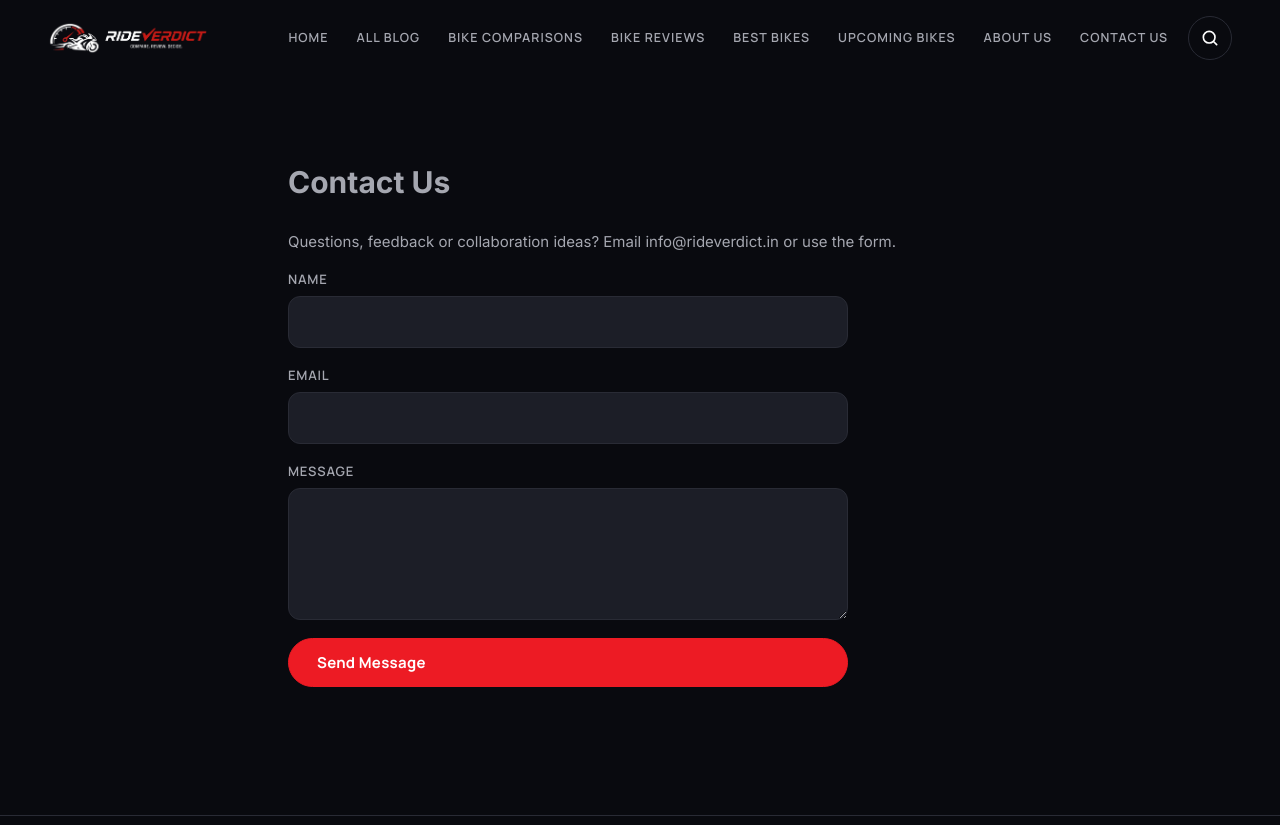
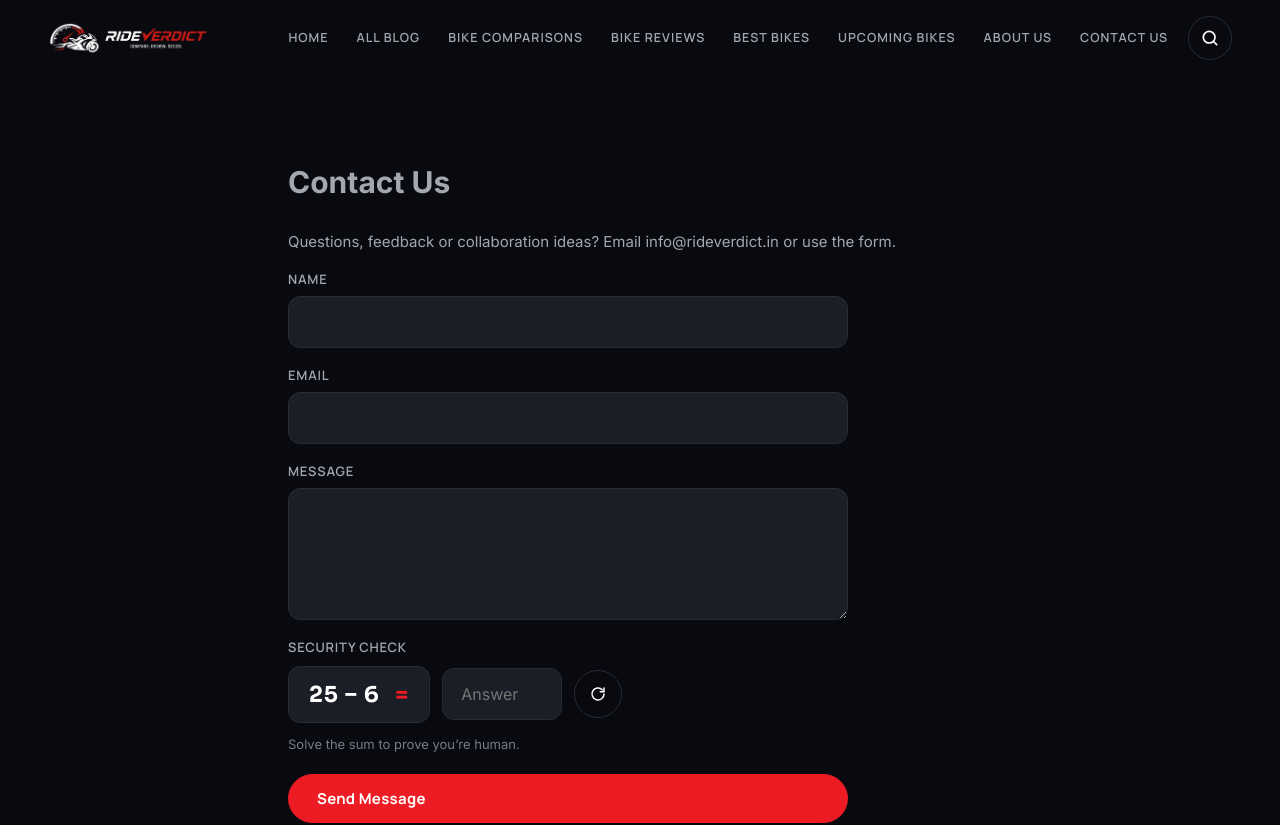
Before and after one commit to virajpate001/rideverdict, a Next.js app: page /contact-us in a window 1280 px wide. Shown: the top 825 px of the page. Built offline with nearby package versions, Linux system fonts and the light colour scheme.

Commit message:
form test 1

```diff
--- a/app/globals.css
+++ b/app/globals.css
@@ -1257,3 +1257,15 @@ html.search-open{overflow:hidden}
 .cat-pills{display:flex;flex-wrap:wrap;gap:8px;margin-top:20px}
 .cat-pills a{padding:7px 14px;border:1px solid var(--border);border-radius:999px;font:700 11px var(--f-sub);letter-spacing:.14em;text-transform:uppercase;color:var(--text-2);transition:border-color .3s,color .3s,background .3s}
 .cat-pills a:hover{border-color:var(--accent);color:var(--text);background:rgba(237,27,36,.08)}
+
+/* ===== Math captcha ===== */
+.captcha{display:grid;gap:10px}
+.captcha-box{display:flex;align-items:center;gap:12px;flex-wrap:wrap}
+.captcha-q{display:inline-flex;align-items:center;justify-content:center;min-width:140px;padding:14px 20px;border-radius:var(--radius-sm);background:var(--elevated);border:1px solid var(--border);font:700 22px var(--f-head);letter-spacing:.04em;color:var(--text);user-select:none;white-space:pre}
+.captcha-q em{font-style:normal;color:var(--accent);margin-left:10px}
+.captcha-input{width:120px}
+.captcha-refresh{width:48px;height:48px}
+.captcha-help{font-size:13px;color:var(--muted)}
+.form-msg{margin:0;padding:14px 18px;border-radius:var(--radius-sm);border:1px solid var(--border);background:var(--card);color:var(--text);font-size:15px}
+.form-msg.ok{border-color:#2f7d4f}
+.form-msg.err{border-color:var(--accent)}
--- a/components/ContactForm.js
+++ b/components/ContactForm.js
@@ -1,13 +1,54 @@
 'use client';
-import { useState } from 'react';
+import { useCallback, useEffect, useRef, useState } from 'react';
 import site from '@/content/site.json';
 
+const rand = (a, b) => Math.floor(Math.random() * (b - a + 1)) + a;
+
+function makeChallenge() {
+  const op = ['+', '−', '×'][rand(0, 2)];
+  let a, b, answer;
+  if (op === '+') { a = rand(2, 15); b = rand(2, 15); answer = a + b; }
+  else if (op === '−') { a = rand(10, 25); b = rand(1, 9); answer = a - b; } // never negative
+  else { a = rand(2, 9); b = rand(2, 9); answer = a * b; }
+  return { text: `${a} ${op} ${b}`, answer };
+}
+
 export default function ContactForm() {
-  const [status, setStatus] = useState('idle');
+  const [challenge, setChallenge] = useState(null); // generated after mount (avoids hydration mismatch)
+  const [captcha, setCaptcha] = useState('');
+  const [status, setStatus] = useState('idle'); // idle | sending | sent | error | captcha | fast
+  const loadedAt = useRef(0);
+
+  const refresh = useCallback(() => {
+    setChallenge(makeChallenge());
+    setCaptcha('');
+  }, []);
+
+  useEffect(() => {
+    refresh();
+    loadedAt.current = Date.now();
+  }, [refresh]);
+
   async function submit(e) {
     e.preventDefault();
+    const form = e.currentTarget;
+    if (!challenge) return;
+
+    // 1) Math answer must be correct
+    const given = captcha.trim();
+    if (!/^-?\d+$/.test(given) || Number(given) !== challenge.answer) {
+      setStatus('captcha');
+      refresh();
+      return;
+    }
+    // 2) Real people take more than a couple of seconds to fill a form
+    if (Date.now() - loadedAt.current < 2500) {
+      setStatus('fast');
+      return;
+    }
+
     setStatus('sending');
-    const data = Object.fromEntries(new FormData(e.target));
+    const data = Object.fromEntries(new FormData(form)); // captcha input has no name, so it isn't sent
     try {
       const r = await fetch('https://api.web3forms.com/submit', {
         method: 'POST',
@@ -15,19 +56,64 @@ export default function ContactForm() {
         body: JSON.stringify({ access_key: site.web3formsKey, subject: 'New message from RideVerdict', ...data }),
       });
       const j = await r.json();
-      setStatus(j.success ? 'sent' : 'error');
-      if (j.success) e.target.reset();
-    } catch { setStatus('error'); }
+      if (j.success) {
+        setStatus('sent');
+        form.reset();
+      } else {
+        setStatus('error');
+      }
+    } catch {
+      setStatus('error');
+    }
+    refresh();
   }
+
   return (
-    <form className="form" onSubmit={submit}>
-      <label className="field">Name<input name="name" required /></label>
-      <label className="field">Email<input type="email" name="email" required /></label>
+    <form className="form" onSubmit={submit} noValidate={false}>
+      <label className="field">Name<input name="name" required autoComplete="name" /></label>
+      <label className="field">Email<input type="email" name="email" required autoComplete="email" /></label>
       <label className="field">Message<textarea name="message" rows="5" required /></label>
+
+      {/* Honeypot: hidden from people, bots tend to tick it */}
       <input type="checkbox" name="botcheck" style={{ display: 'none' }} tabIndex={-1} autoComplete="off" />
-      <button className="btn" disabled={status === 'sending'}>{status === 'sending' ? 'Sending…' : 'Send Message'}</button>
-      {status === 'sent' && <p>✅ Thanks! We’ll get back to you soon.</p>}
-      {status === 'error' && <p>Something went wrong. Please email {site.email}.</p>}
+
+      {/* Math captcha */}
+      <div className="captcha">
+        <label htmlFor="captcha-input" className="field" style={{ display: 'block' }}>Security check</label>
+        <div className="captcha-box">
+          <span className="captcha-q" aria-live="polite">
+            {challenge ? <>{challenge.text} <em>=</em></> : '… = '}
+          </span>
+          <input
+            id="captcha-input"
+            className="captcha-input"
+            inputMode="numeric"
+            autoComplete="off"
+            placeholder="Answer"
+            aria-describedby="captcha-help"
+            value={captcha}
+            onChange={(e) => setCaptcha(e.target.value)}
+            required
+          />
+          <button type="button" className="icon-btn captcha-refresh" onClick={refresh} aria-label="New question" title="New question">
+            <svg width="18" height="18" viewBox="0 0 24 24" fill="none" stroke="currentColor" strokeWidth="2" strokeLinecap="round" strokeLinejoin="round" aria-hidden="true">
+              <path d="M20 12a8 8 0 1 1-2.34-5.66M20 4v5h-5" />
+            </svg>
+          </button>
+        </div>
+        <small id="captcha-help" className="captcha-help">Solve the sum to prove you’re human.</small>
+      </div>
+
+      <button className="btn" disabled={status === 'sending' || !challenge}>
+        {status === 'sending' ? 'Sending…' : 'Send Message'}
+      </button>
+
+      <div aria-live="polite">
+        {status === 'sent' && <p className="form-msg ok">✅ Thanks! We’ll get back to you soon.</p>}
+        {status === 'captcha' && <p className="form-msg err">That answer wasn’t right. Please try the new question.</p>}
+        {status === 'fast' && <p className="form-msg err">That was quick! Please wait a moment and submit again.</p>}
+        {status === 'error' && <p className="form-msg err">Something went wrong. Please email {site.email}.</p>}
+      </div>
     </form>
   );
 }
--- a/content/site.json
+++ b/content/site.json
@@ -6,7 +6,7 @@
   "email": "info@rideverdict.in",
   "location": "Mumbai, Maharashtra, India",
   "postsPerPage": 9,
-  "web3formsKey": "PASTE_YOUR_WEB3FORMS_KEY",
+  "web3formsKey": "cf656d43-1907-4d47-b379-284a9e9bc52a",
   "gaId": "",
   "heroImage": "",
 "aboutImage": ""
```
